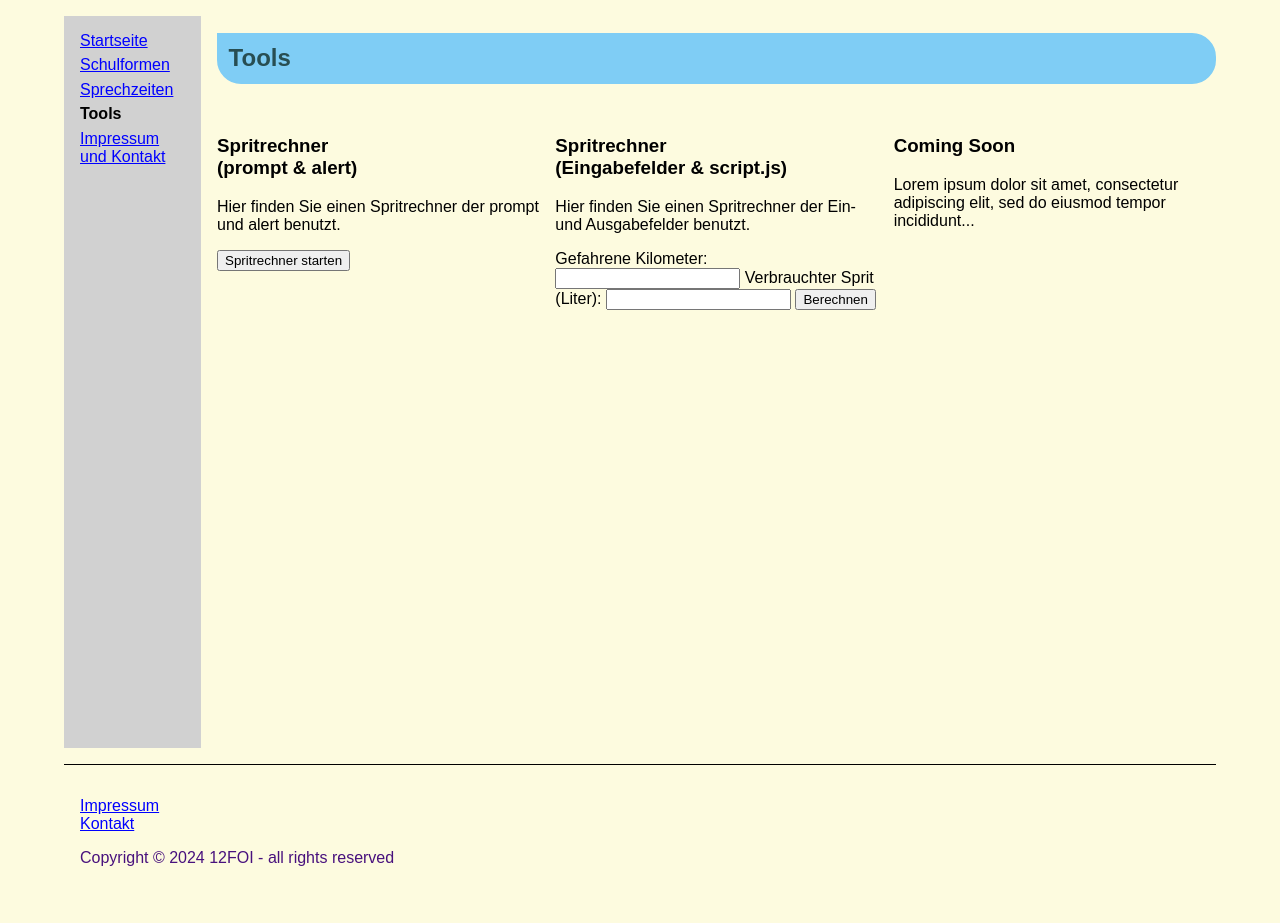
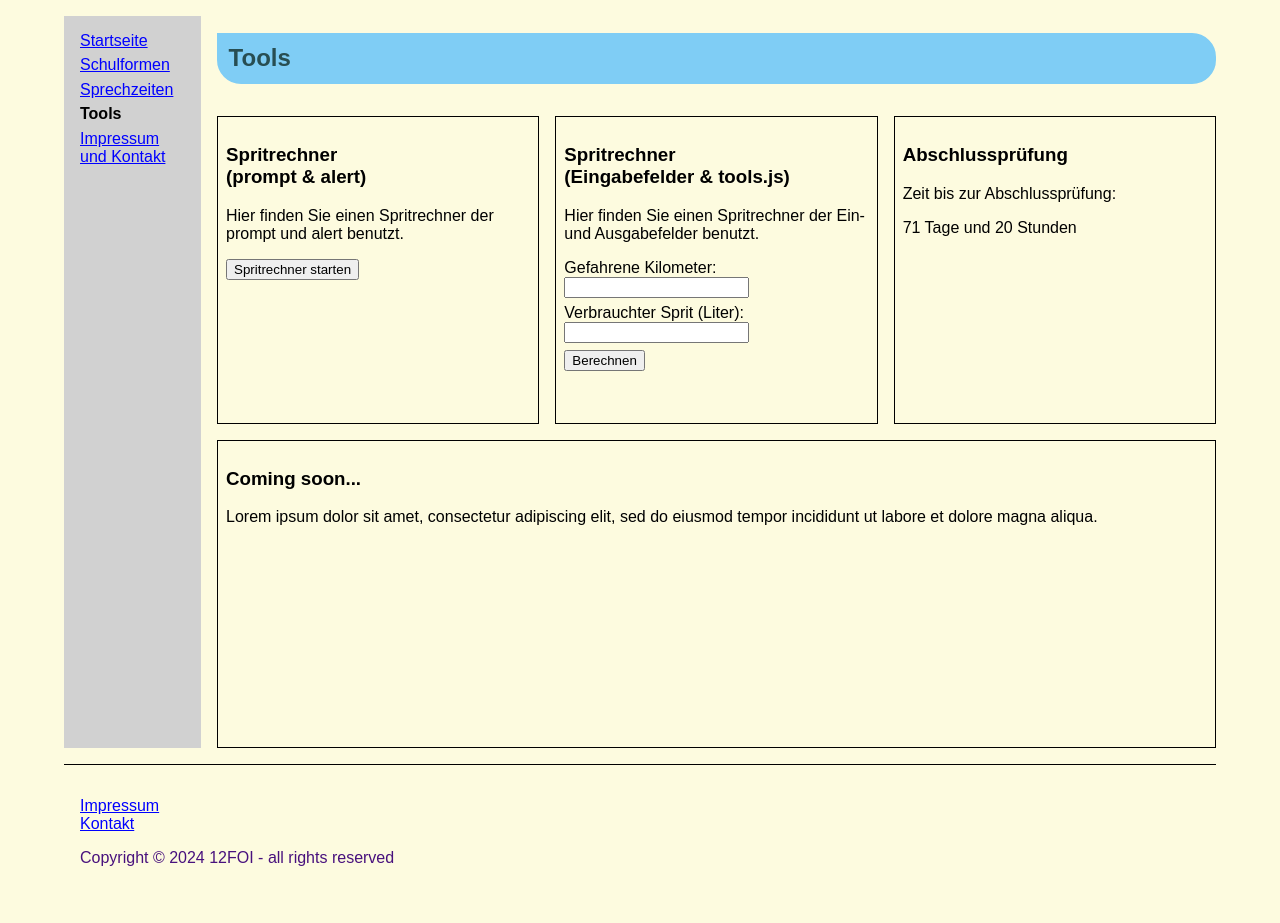
Before and after one commit to TomMaverick/tmn-website, a PHP site: page /uebungen/schulwebsite/tools.html in a window 1280 px wide. Shown: the part 104-1027 px from the top of the page. Run offline with PHP 8.4, Linux system fonts and the light colour scheme.

Commit message:
- Struktur der script.js angepasst - Spritrechner script in tools.js ausgelagert - Countdown zur Abschlussprüfung hinzugefügt

```diff
--- a/uebungen/schulwebsite/css/styles.css
+++ b/uebungen/schulwebsite/css/styles.css
@@ -163,9 +163,10 @@ a {
     display: grid;
     grid-template-areas:
         "site-header site-header site-header"
-        "tools-content-1 tools-content-2 tools-content-3";
+        "tools-content-1 tools-content-2 tools-content-3"
+        "tools-content-4 tools-content-4 tools-content-4";
     grid-template-columns: 1fr 1fr 1fr;
-    grid-template-rows: auto 1fr;
+    grid-template-rows: auto 1fr 1fr;
     gap: 1em;
 }
 
@@ -176,14 +177,31 @@ a {
 
 .tools-content-1 {
     grid-area: tools-content-1;
+    border: 0.1em solid var(--table-border);
+    padding: 0.5em;
 }
 
 .tools-content-2 {
     grid-area: tools-content-2;
+    border: 0.1em solid var(--table-border);
+    padding: 0.5em;
+
+    input {
+        display: block;
+        margin-bottom: 0.5em;
+    }
 }
 
 .tools-content-3 {
     grid-area: tools-content-3;
+    border: 0.1em solid var(--table-border);
+    padding: 0.5em;
+}
+
+.tools-content-4 {
+    grid-area: tools-content-4;
+    border: 0.1em solid var(--table-border);
+    padding: 0.5em;
 }
 
 main {
@@ -228,6 +246,10 @@ main {
 }
 
 #spritrechnerErgebnis {
+    display: inline-block;
+}
+
+#countdownAbschlusspruefung {
     display: inline-block;
 }
 
--- a/uebungen/schulwebsite/js/script.js
+++ b/uebungen/schulwebsite/js/script.js
@@ -1,10 +1,12 @@
-// Dark Mode und Uhrzeit
+"use strict";   // Aktiviert strict-mode. Dient dazu sicheren und sauberen Code zu schreiben
+
+// Dark Mode
 document.addEventListener("DOMContentLoaded", () => {
-    const darkModeButton = document.getElementById("darkModeButton");// Button for Darkmode
+    const darkModeButton = document.getElementById("darkModeButton");   // Button für DarkMode
     const body = document.body;
-    const dateTimeElement = document.getElementById("dateTime"); // Element for date and time
+    const dateTimeElement = document.getElementById("dateTime");        // Element für Datum und Zeit
 
-    // Check if darkMode is saved in localStorage
+    // Prüfe ob Einstellungen im localStorage vorhanden sind
     if (localStorage.getItem("darkMode") === "enabled") {
         body.classList.add("darkMode");
         body.classList.remove("lightMode");
@@ -12,47 +14,33 @@ document.addEventListener("DOMContentLoaded", () => {
         body.classList.add("lightMode");
         body.classList.remove("darkMode");
     }
-    // Dark-Light Mode toggle functionality
+
+
+    // DarkMode toggle
     darkModeButton.addEventListener("click", () => {
         if (body.classList.contains("lightMode")) {
             body.classList.replace("lightMode", "darkMode");
-            localStorage.setItem("darkMode", "enabled");  // Save dark mode setting
+            localStorage.setItem("darkMode", "enabled");    // Speichert DM Einstellung
         } else {
             body.classList.replace("darkMode", "lightMode");
-            localStorage.setItem("darkMode", "disabled");// Save dark mode setting
+            localStorage.setItem("darkMode", "disabled");   // Speichert DM Einstellung
         }
-    });
-
-    function berechneSpritverbrauch() {
-        "use strict";
-        let gefahreneKm2 = parseFloat(document.getElementById('gefahreneKm2').value);
-        let verbrauchterSprit2 = parseFloat(document.getElementById('verbrauchterSprit2').value);
-
-        if (isNaN(gefahreneKm2) || gefahreneKm2 <= 0 || isNaN(verbrauchterSprit2) || verbrauchterSprit2 <= 0) {
-            document.getElementById('spritrechnerErgebnis').textContent = "Bitte geben Sie eine gültige Zahl ein!";
-            return;
-        }
-
-        let durchschnitt2 = (verbrauchterSprit2 / gefahreneKm2) * 100;
-        let text2 = `\nDurchschnittsverbrauch: ${durchschnitt2.toFixed(2)} Liter / 100km`;
-        document.getElementById('spritrechnerErgebnis').textContent = text2;
     }
-
-    document.getElementById('SpritrechnerBerechnen').addEventListener('click', berechneSpritverbrauch);
+    );
 
 
-    // Function to update date and time
+    // Datums und Zeitanzeige
     function updateDateTime() {
         const now = new Date();
         const options = { weekday: 'short', year: 'numeric', month: 'long', day: 'numeric' };
-        const date = now.toLocaleDateString('de-DE', options); // Format date
-        const time = now.toLocaleTimeString('de-DE'); // Format time
+        const date = now.toLocaleDateString('de-DE', options);  // Datumsformat
+        const time = now.toLocaleTimeString('de-DE');           // Zeitformat
 
-        // Combine the date and time
+        // Kombiniere Datum und Zeit
         dateTimeElement.textContent = `${date} - ${time}`;
     }
-    // Update time every second
+    // Update Intervall
     setInterval(updateDateTime, 1000);
-    // Function to start the time
     updateDateTime();
-});
+}
+);
--- /dev/null
+++ b/uebungen/schulwebsite/js/tools.js
@@ -0,0 +1,59 @@
+"use strict";   // Aktiviert strict-mode. Dient dazu sicheren und sauberen Code zu schreiben
+
+document.addEventListener("DOMContentLoaded", () => {
+
+    // Spritrechner mit Eingabefeldern
+    function berechneSpritverbrauch() {
+            // Werte aus den Eingabefeldern werden in float umgewandelt
+            let gefahreneKm2 = parseFloat(document.getElementById('gefahreneKm2').value);
+            let verbrauchterSprit2 = parseFloat(document.getElementById('verbrauchterSprit2').value);
+
+            // Prüfe die Eingaben auf gültigkeit
+            if (isNaN(gefahreneKm2) || gefahreneKm2 <= 0 || isNaN(verbrauchterSprit2) || verbrauchterSprit2 <= 0) {
+                document.getElementById('spritrechnerErgebnis').textContent = "Bitte geben Sie eine gültige Zahl ein!";
+                return;     // Wenn Eingabe ungültig, beende Funktion
+            }
+
+            // Berechnung des Durchschnittsverbrauchs auf 100 km
+            let durchschnitt2 = (verbrauchterSprit2 / gefahreneKm2) * 100;
+
+            // Formatiert die Ausgabe mit zwei Kommastellen
+            let text2 = `\nDurchschnittsverbrauch: ${durchschnitt2.toFixed(2)} Liter / 100km`;
+            document.getElementById('spritrechnerErgebnis').textContent = text2;
+        }
+        // Event-Listener, der die Funktion beim Klick auf den Button ausführt
+        document.getElementById('SpritrechnerBerechnen').addEventListener('click', berechneSpritverbrauch);
+
+
+        // Countdown Abschlussprüfung
+    function startCountdown() {
+        const pruefungsDatum = new Date('2025-05-05T09:00:00');     // Prüfungsdatum: 5.5.2025, 9 Uhr
+        const countdownElement = document.getElementById('countdownAbschlusspruefung');
+
+        function updateCountdown() {
+            const jetzt = new Date();
+            const differenz = pruefungsDatum - jetzt;
+
+            // Berechne die verbleibenden Tage (ganze Tage)
+            const tage = Math.floor(differenz / (1000 * 60 * 60 * 24));
+            // Berechne die verbleibenden Stunden des aktuellen Tages
+            const stunden = Math.floor((differenz % (1000 * 60 * 60 * 24)) / (1000 * 60 * 60));
+
+            if(tage >= 0) {
+                countdownElement.textContent = `${tage} Tage und ${stunden} Stunden`;
+            } else if (stunden >= 0) {
+                countdownElement.textContent = `${stunden} Stunden`;
+            } else if (stunden <= 0) {
+                countdownElement.textContent = `Die Prüfung hat begonnen!`;
+            } else {
+                countdownElement.textContent = `Fehler in der Berechnung`;
+            }
+        }
+
+        updateCountdown();      // Initiales Update
+        setInterval(updateCountdown, 60000);      // Update jede Minute
+    }
+
+    // Direkt den Countdown starten
+    startCountdown();
+});
--- a/uebungen/schulwebsite/tools.html
+++ b/uebungen/schulwebsite/tools.html
@@ -6,6 +6,7 @@
     <link href="css/styles.css" rel="stylesheet">
     <link href="https://cdnjs.cloudflare.com/ajax/libs/font-awesome/6.0.0/css/all.min.css" rel="stylesheet">
     <script defer src="js/script.js"></script>
+    <script defer src="js/tools.js"></script>
     <title>Theodor-Litt-Schule, Gießen - Programmierübung</title>
 </head>
 
@@ -47,9 +48,9 @@
             <button id="startSRPrompt">Spritrechner starten</button>
         </div>
 
-        <!--Spritrechner mit Eingabefeldern (siehe script.js)-->
+        <!--Spritrechner mit Eingabefeldern (siehe tools.js)-->
         <div class="tools-content-2">
-            <h3>Spritrechner<br>(Eingabefelder & script.js)</h3>
+            <h3>Spritrechner<br>(Eingabefelder & tools.js)</h3>
             <p>Hier finden Sie einen Spritrechner der Ein- und Ausgabefelder benutzt.</p>
 
             <label for="gefahreneKm2">Gefahrene Kilometer:</label>
@@ -63,10 +64,18 @@
             <div id="spritrechnerErgebnis"></div>
         </div>
 
-        <!--Tool 3-->
+        <!--Countdown Abschlussprüfung-->
         <div class="tools-content-3">
-            <h3>Coming Soon</h3>
-            <p>Lorem ipsum dolor sit amet, consectetur adipiscing elit, sed do eiusmod tempor incididunt...</p>
+            <h3>Abschlussprüfung</h3>
+            <p>Zeit bis zur Abschlussprüfung:</p>
+            <div id="countdownAbschlusspruefung"></div>
+        </div>
+
+        <!--Tool 4-->
+        <div class="tools-content-4">
+            <h3>Coming soon...</h3>
+            <p>Lorem ipsum dolor sit amet, consectetur adipiscing elit, sed do
+                eiusmod tempor incididunt ut labore et dolore magna aliqua.</p>
         </div>
     </main>
 
```
